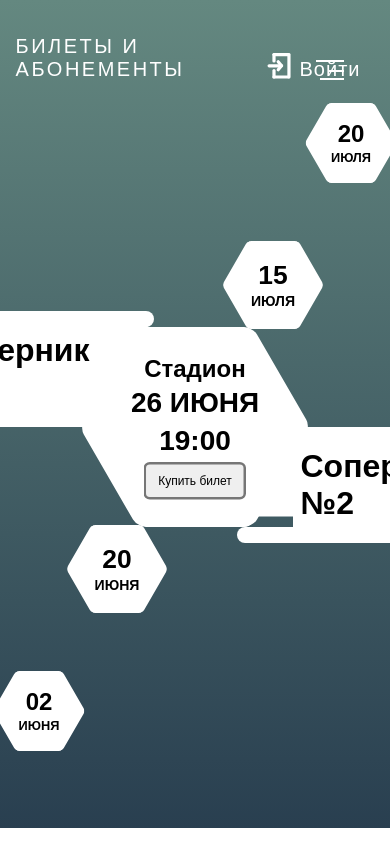
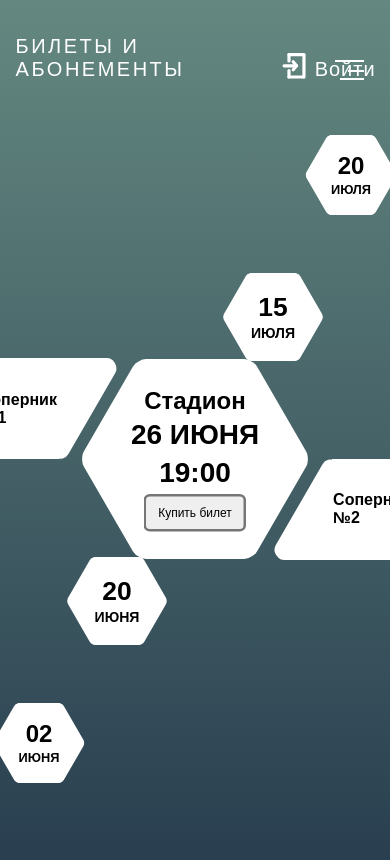
Before and after one commit to CodeMashine/informatikatest, a React (Create React App) app: page / in a window 390 px wide. Built offline with nearby package versions, Linux system fonts and the light colour scheme.

Commit message:
feat: add modile layout

```diff
--- a/src/styles/header.css
+++ b/src/styles/header.css
@@ -2,7 +2,7 @@
     padding-top: 4.2vh;
     padding-left: 4vw;
     padding-right: 2.5vw;
-    padding-right: 3.5vh;
+    padding-bottom: 3.8vh;
 }
 
 .app_header {
@@ -16,7 +16,6 @@
     display: flex;
     flex-basis: 46%;
     justify-content: space-around;
-    /* margin-right: 1.5rem;v */
 }
 
 .header_tickets-main,
@@ -41,18 +40,12 @@
     font-size: 22px;
 }
 
-.header_how-buy {
-    /* letter-spacing: 1.5px; */
-}
-
 .header_rools {
     letter-spacing: 2.5px;
-    /* margin-left: -2.5rem; */
 }
 
 .header_return-ticket {
     letter-spacing: 2px;
-    /* margin-right: 0.5rem; */
 }
 
 
@@ -103,7 +96,6 @@
 
 .header_burger {
     position: relative;
-    /* padding-right: 1rem; */
 }
 
 .burger_middle {
--- a/src/styles/main.css
+++ b/src/styles/main.css
@@ -22,3 +22,11 @@
         height: 31%;
     }
 }
+
+
+@media screen and (max-width: 600px) {
+    .main_content {
+        height: 27%;
+    }
+
+}
--- a/src/styles/oponents.css
+++ b/src/styles/oponents.css
@@ -107,32 +107,18 @@
 }
 
 .oponent-right_name {
-    margin-left: 0.5rem
+    /* margin-left: 0.5rem */
+    margin-left: 0.1rem
 }
 
 .oponent-left_name {
-    margin-right: 0.5rem
+    /* margin-right: 0.5rem */
+    margin-right: 0.1rem
 }
 
 .main_oponent-left-content {
     justify-content: end;
 }
-
-
-/* @media screen and (max-width: 1150px) {
-
-    .main_oponent-right,
-    .main_oponent-left {
-        width: 34%;
-    }
-
-    .oponent-right_name,
-    .oponent-left_name {
-        font-size: 2rem;
-    }
-} */
-
-
 
 @media screen and (max-width: 950px) {
 
@@ -140,11 +126,6 @@
     .main_oponent-left {
         width: 30%;
     }
-
-    /* .oponent-right_name,
-    .oponent-left_name {
-        font-size: 1.5rem;
-    } */
 }
 
 
@@ -187,15 +168,46 @@
 }
 
 
-@media screen and (max-width: 650px) {
+@media screen and (max-width: 950px) {
+
+    .main_oponent-right,
+    .main_oponent-left {
+        width: 30%;
+    }
+}
+
+
+@media screen and (max-width: 600px) {
 
     .main_oponent-right,
     .main_oponent-left {
         width: 25%;
     }
 
-    /* .oponent-right_name,
+}
+
+@media screen and (max-width: 500px) {
+
+    .main_oponent-right,
+    .main_oponent-left {
+        width: 20%;
+    }
+
+}
+
+@media screen and (max-width: 420px) {
+
+    .main_oponent-right,
+    .main_oponent-left {
+        width: 15%;
+    }
+
+    .oponent-right_name,
     .oponent-left_name {
-        font-size: 1.5rem;
-    } */
+        font-size: 1rem;
+    }
+
+
+
+
 }
--- a/src/styles/sliderFlex.css
+++ /dev/null
@@ -1,60 +0,0 @@
-.slider-wrapper {
-    height: 7rem;
-    width: 10%;
-}
-
-
-.slider-window {
-    border: 2px solid black;
-    margin: 0 auto;
-    height: 7rem;
-    display: flex;
-    justify-content: space-evenly;
-    align-items: center;
-}
-
-
-.slider-content {
-    position: absolute;
-    height: 90vh;
-    width: 90vw;
-    display: flex;
-    flex-direction: column;
-    justify-content: space-between;
-    align-items: center;
-    transition: all 2s;
-}
-
-.slider-content:first-child {
-    justify-self: flex-end;
-}
-
-
-.active {
-    background-color: red;
-    transform: scale(2);
-}
-
-.slave {
-    background-color: blue;
-    transform: scale(1.5);
-}
-
-.upper {
-    margin-left: calc(90vh/1.5)
-}
-
-.lower {
-    margin-right: calc(90vh/1.5)
-}
-
-
-
-
-.first {
-    align-self: flex-end
-}
-
-.last {
-    align-self: flex-start
-}
```
Also changed, not shown: src/styles/hexagon.css (+0 -12 lines), src/styles/slider.css (+0 -8 lines).
